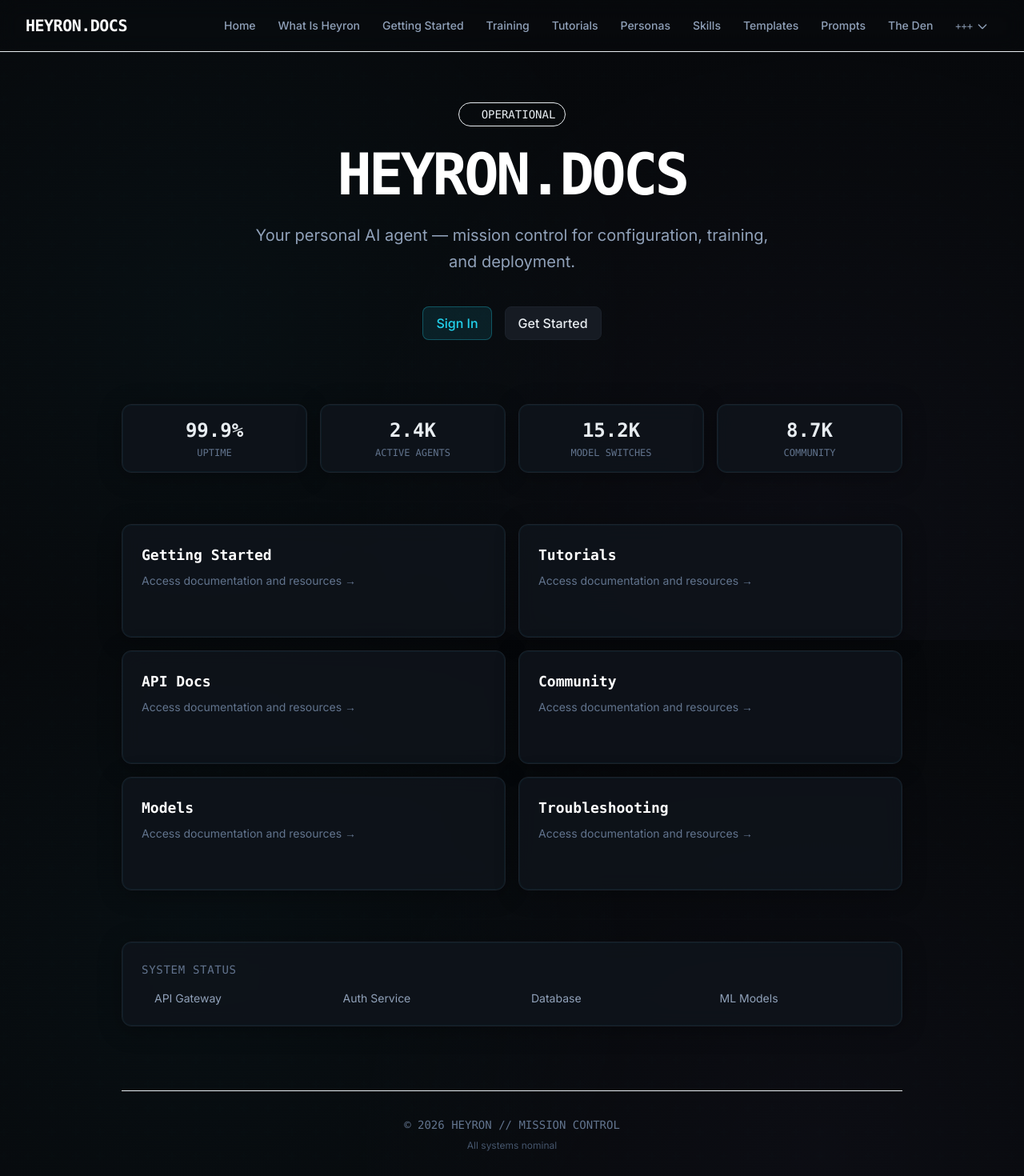
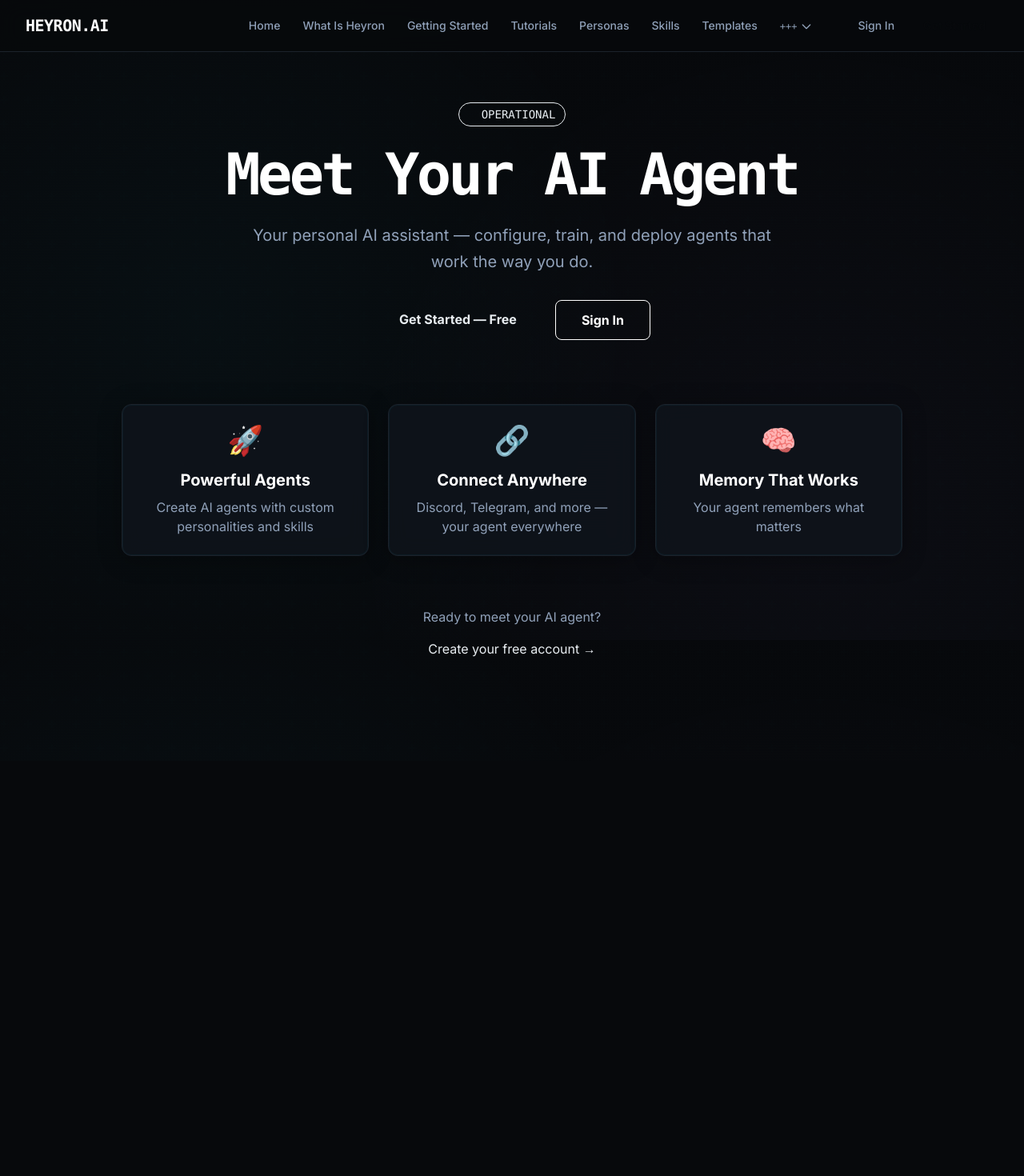
Before and after one commit to crazydc/heyron-docs, a Next.js app: page /heyron-docs/ in a window 1280 px wide. Shown: the top 1470 px of the page at 80% size. After the commit the page ends 951 px from the top, so only its background shows below. Built offline with nearby package versions, Linux system fonts and the light colour scheme.

Commit message:
Fix sidebar, update home and nav

```diff
--- a/src/app/dashboard/layout.tsx
+++ b/src/app/dashboard/layout.tsx
@@ -65,7 +65,7 @@ export default function DashboardLayout({ children }: { children: React.ReactNod
       </nav>
 
       {/* Sidebar */}
-      <aside className={`fixed left-0 top-16 bottom-0 w-64 bg-panel border-r border-border z-40 transform transition-transform lg:translate-x-0 ${isSidebarOpen ? 'translate-x-0' : '-translate-x-full'}`}>
+      <aside className={`fixed left-0 top-16 bottom-0 w-64 bg-[#0F141C] border-r border-[#1C222B] z-40 transform transition-transform lg:translate-x-0 ${isSidebarOpen ? 'translate-x-0' : '-translate-x-full'}`}>
         <nav className="p-4 space-y-2">
           {dashboardNav.map((item) => (
             <Link
--- a/src/app/page.tsx
+++ b/src/app/page.tsx
@@ -1,6 +1,4 @@
 import Navigation from '@/components/Navigation';
-import Link from 'next/link';
-import { navigationItems } from '@/data/content';
 
 export default function Home() {
   return (
@@ -16,98 +14,58 @@ export default function Home() {
           </div>
 
           <h1 className="text-5xl md:text-7xl font-bold text-white mb-6 font-mono tracking-tighter">
-            HEYRON<span className="text-cyan">.DOCS</span>
+            Meet Your<span className="text-cyan"> AI Agent</span>
           </h1>
 
-          <p className="text-xl text-slate-400 max-w-2xl mx-auto leading-relaxed">
-            Your personal AI agent — mission control for configuration, training, and deployment.
+          <p className="text-xl text-slate-400 max-w-2xl mx-auto leading-relaxed mb-8">
+            Your personal AI assistant — configure, train, and deploy agents that work the way you do.
           </p>
 
-          <div className="flex flex-wrap justify-center gap-4 mt-10">
-            <Link
+          <div className="flex flex-wrap justify-center gap-4">
+            <a
+              href="/signup"
+              className="px-8 py-3 bg-cyan text-void font-bold rounded-lg hover:bg-cyan/90 transition-colors"
+            >
+              Get Started — Free
+            </a>
+            <a
               href="/login"
-              className="btn-primary"
+              className="px-8 py-3 bg-panel border border-border text-white font-bold rounded-lg hover:bg-surface transition-colors"
             >
               Sign In
-            </Link>
-            <Link
-              href="/signup"
-              className="btn-secondary"
-            >
-              Get Started
-            </Link>
+            </a>
           </div>
         </div>
 
-        {/* Quick Stats */}
-        <div className="grid grid-cols-2 md:grid-cols-4 gap-4 mb-16">
-          {[
-            { label: 'UPTIME', value: '99.9%', color: 'text-mint' },
-            { label: 'ACTIVE AGENTS', value: '2.4K', color: 'text-cyan' },
-            { label: 'MODEL SWITCHES', value: '15.2K', color: 'text-violet' },
-            { label: 'COMMUNITY', value: '8.7K', color: 'text-amber' },
-          ].map((stat, i) => (
-            <div key={i} className="glass-panel p-4 text-center">
-              <div className={`text-2xl font-bold font-mono ${stat.color}`}>{stat.value}</div>
-              <div className="text-xs font-mono text-slate-500 mt-1">{stat.label}</div>
-            </div>
-          ))}
-        </div>
-
-        {/* Section Cards */}
-        <div className="grid md:grid-cols-2 gap-4">
-          {navigationItems.map((item) => (
-            <Link
-              key={item.href}
-              href={item.href}
-              className="group glass-panel p-6 hover:border-cyan/30 transition-all duration-300"
-            >
-              <h2 className="text-lg font-bold text-white group-hover:text-cyan transition-colors font-mono">
-                {item.name}
-              </h2>
-              <p className="text-slate-500 text-sm mt-2">
-                Access documentation and resources →
-              </p>
-              <div className="mt-4 flex items-center text-cyan text-sm font-mono opacity-0 group-hover:opacity-100 transition-opacity">
-                <span className="mr-2">→</span>
-                ENTER
-              </div>
-            </Link>
-          ))}
-        </div>
-
-        {/* System Status */}
-        <div className="mt-16 glass-panel p-6">
-          <h3 className="text-sm font-mono text-slate-500 mb-4 uppercase tracking-wider">System Status</h3>
-          <div className="grid grid-cols-2 md:grid-cols-4 gap-4 text-sm">
-            <div className="flex items-center gap-2">
-              <span className="w-2 h-2 rounded-full bg-mint"></span>
-              <span className="text-slate-400">API Gateway</span>
-            </div>
-            <div className="flex items-center gap-2">
-              <span className="w-2 h-2 rounded-full bg-mint"></span>
-              <span className="text-slate-400">Auth Service</span>
-            </div>
-            <div className="flex items-center gap-2">
-              <span className="w-2 h-2 rounded-full bg-mint animate-pulse"></span>
-              <span className="text-slate-400">Database</span>
-            </div>
-            <div className="flex items-center gap-2">
-              <span className="w-2 h-2 rounded-full bg-mint"></span>
-              <span className="text-slate-400">ML Models</span>
-            </div>
+        {/* Features */}
+        <div className="grid md:grid-cols-3 gap-6 mb-16">
+          <div className="glass-panel p-6 text-center">
+            <div className="text-4xl mb-4">🚀</div>
+            <h3 className="text-xl font-bold text-white mb-2">Powerful Agents</h3>
+            <p className="text-slate-400">Create AI agents with custom personalities and skills</p>
+          </div>
+          <div className="glass-panel p-6 text-center">
+            <div className="text-4xl mb-4">🔗</div>
+            <h3 className="text-xl font-bold text-white mb-2">Connect Anywhere</h3>
+            <p className="text-slate-400">Discord, Telegram, and more — your agent everywhere</p>
+          </div>
+          <div className="glass-panel p-6 text-center">
+            <div className="text-4xl mb-4">🧠</div>
+            <h3 className="text-xl font-bold text-white mb-2">Memory That Works</h3>
+            <p className="text-slate-400">Your agent remembers what matters</p>
           </div>
         </div>
 
-        {/* Footer */}
-        <footer className="mt-20 pt-8 border-t border-border text-center">
-          <p className="text-slate-500 text-sm font-mono">
-            © 2026 HEYRON // MISSION CONTROL
-          </p>
-          <p className="text-slate-600 text-xs mt-2">
-            All systems nominal
-          </p>
-        </footer>
+        {/* CTA */}
+        <div className="text-center">
+          <p className="text-slate-400 mb-4">Ready to meet your AI agent?</p>
+          <a
+            href="/signup"
+            className="text-cyan hover:underline"
+          >
+            Create your free account →
+          </a>
+        </div>
       </main>
     </div>
   );
--- a/src/components/Navigation.tsx
+++ b/src/components/Navigation.tsx
@@ -7,24 +7,17 @@ const navItems = [
   { name: 'Home', href: '/' },
   { name: 'What Is Heyron', href: '/what-is-heyron' },
   { name: 'Getting Started', href: '/getting-started' },
-  { name: 'Training', href: '/training' },
   { name: 'Tutorials', href: '/tutorials' },
   { name: 'Personas', href: '/personas' },
   { name: 'Skills', href: '/skills' },
   { name: 'Templates', href: '/templates' },
-  { name: 'Prompts', href: '/prompts' },
-  { name: 'The Den', href: '/the-den' },
 ];
 
 const moreItems = [
   { name: 'FAQ', href: '/faq' },
   { name: 'Support', href: '/support' },
-  { name: 'AI Terms', href: '/ai-terms' },
   { name: 'Meet Robby', href: '/meet-robby' },
-  { name: 'Security', href: '/security' },
-  { name: 'Business', href: '/business' },
-  { name: 'Resources', href: '/resources' },
-  { name: 'Love', href: '/love' },
+  { name: 'The Den', href: '/the-den' },
 ];
 
 export default function Navigation() {
@@ -32,18 +25,18 @@ export default function Navigation() {
   const [moreOpen, setMoreOpen] = useState(false);
 
   return (
-    <nav className="fixed top-0 left-0 right-0 z-50 bg-panel/80 backdrop-blur-md border-b border-border">
+    <nav className="fixed top-0 left-0 right-0 z-50 bg-[#07090C]/80 backdrop-blur-md border-b border-[#1C222B]">
       <div className="max-w-7xl mx-auto px-4 sm:px-6 lg:px-8">
         <div className="flex items-center justify-between h-16">
           <div className="flex items-center">
             <Link href="/" className="text-xl font-bold text-white font-mono tracking-tight">
-              HEYRON<span className="text-cyan">.DOCS</span>
+              HEYRON<span className="text-cyan">.AI</span>
             </Link>
           </div>
 
           {/* Desktop nav */}
-          <div className="hidden md:block">
-            <div className="ml-10 flex items-baseline space-x-1">
+          <div className="hidden md:flex items-center gap-4">
+            <div className="flex items-baseline space-x-1 mr-4">
               {navItems.map((item) => (
                 <Link
                   key={item.name}
@@ -67,7 +60,7 @@ export default function Navigation() {
                 </button>
 
                 {moreOpen && (
-                  <div className="absolute right-0 mt-2 w-56 bg-panel/95 backdrop-blur-md border border-border rounded-xl shadow-2xl py-2">
+                  <div className="absolute right-0 mt-2 w-56 bg-[#0F141C]/95 backdrop-blur-md border border-[#1C222B] rounded-xl shadow-2xl py-2">
                     {moreItems.map((item) => (
                       <Link
                         key={item.name}
@@ -82,10 +75,32 @@ export default function Navigation() {
                 )}
               </div>
             </div>
+
+            {/* Auth buttons */}
+            <div className="flex items-center gap-2">
+              <Link
+                href="/login"
+                className="text-slate-400 hover:text-cyan px-3 py-2 text-sm font-medium"
+              >
+                Sign In
+              </Link>
+              <Link
+                href="/signup"
+                className="bg-cyan text-[#07090C] px-4 py-2 rounded-lg text-sm font-bold hover:bg-cyan/90 transition-colors"
+              >
+                Get Started
+              </Link>
+            </div>
           </div>
 
           {/* Mobile menu button */}
-          <div className="md:hidden">
+          <div className="md:hidden flex items-center gap-2">
+            <Link
+              href="/login"
+              className="text-slate-400 text-sm"
+            >
+              Sign In
+            </Link>
             <button
               onClick={() => setIsOpen(!isOpen)}
               className="text-slate-400 hover:text-cyan p-2"
@@ -104,7 +119,7 @@ export default function Navigation() {
 
       {/* Mobile nav */}
       {isOpen && (
-        <div className="md:hidden bg-panel/95 backdrop-blur-md border-b border-border">
+        <div className="md:hidden bg-[#0F141C]/95 backdrop-blur-md border-b border-[#1C222B]">
           <div className="px-2 pt-2 pb-3 space-y-1 sm:px-3">
             {navItems.map((item) => (
               <Link
@@ -116,7 +131,7 @@ export default function Navigation() {
                 {item.name}
               </Link>
             ))}
-            <div className="border-t border-border pt-2 mt-2">
+            <div className="border-t border-[#1C222B] pt-2 mt-2">
               <span className="block px-3 py-2 text-xs text-slate-500 font-mono">+++ MORE</span>
               {moreItems.map((item) => (
                 <Link
@@ -129,6 +144,20 @@ export default function Navigation() {
                 </Link>
               ))}
             </div>
+            <div className="border-t border-[#1C222B] pt-2 mt-2 flex gap-2">
+              <Link
+                href="/login"
+                className="flex-1 text-center text-slate-400 hover:text-cyan border border-[#1C222B] rounded-lg px-3 py-2"
+              >
+                Sign In
+              </Link>
+              <Link
+                href="/signup"
+                className="flex-1 text-center bg-cyan text-[#07090C] rounded-lg px-3 py-2 font-bold"
+              >
+                Get Started
+              </Link>
+            </div>
           </div>
         </div>
       )}
```
